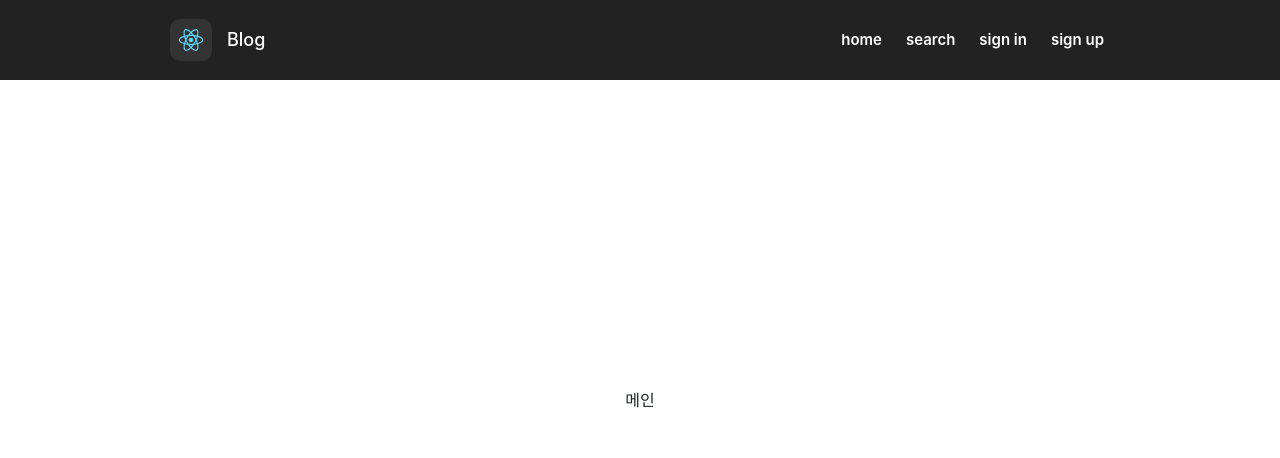
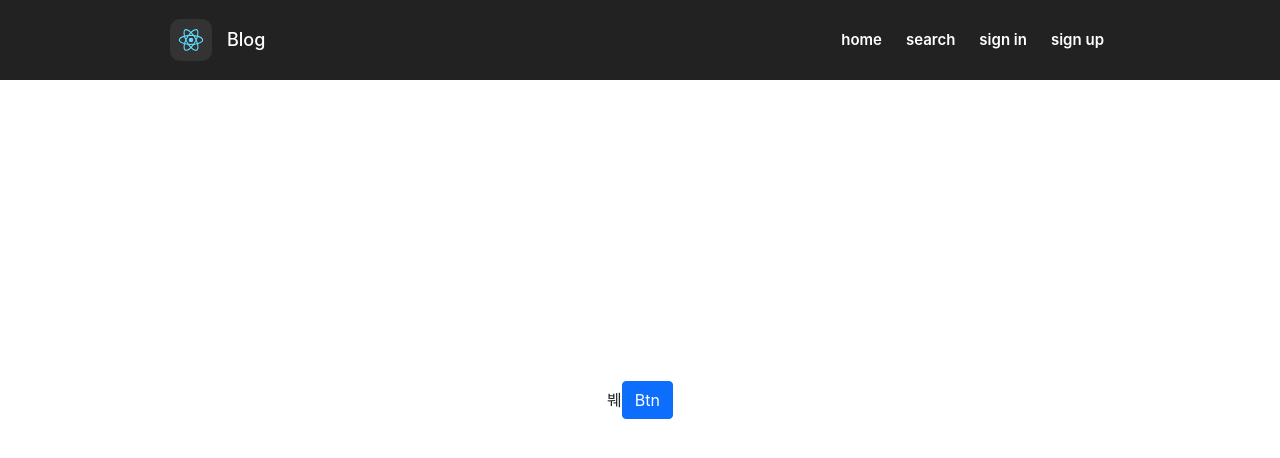
Before and after one commit to lavi27/blog, a React (Create React App) app: page / in a window 1280 px wide. Shown: the top 458 px of the page. Built offline with nearby package versions, Linux system fonts and the light colour scheme; no server answers.

Commit message:
fetch api, 부트스트랩 시험

```diff
--- a/src/routes/Main.jsx
+++ b/src/routes/Main.jsx
@@ -1,15 +1,23 @@
+import { useState } from 'react';
 import '../style/pageStyle/Main.scss';
 
 function App() {
+const [test, changeTest] = useState("붸");
+
 function getPosts() {
+  fetch("http://localhost:3030/api/test")
+    .then((response) => response.json())
+    .then((data) => { changeTest(data.sex) })
+}
 
-}
+getPosts()
 
 return (
   <main>
     <div>
-      메인
+      {test}
     </div>
+    <button type='button' className="btn btn-primary">Btn</button>
   </main>
 );
 }
```
Also changed, not shown: 1 other file (tests, documents, lock files or other folders).
